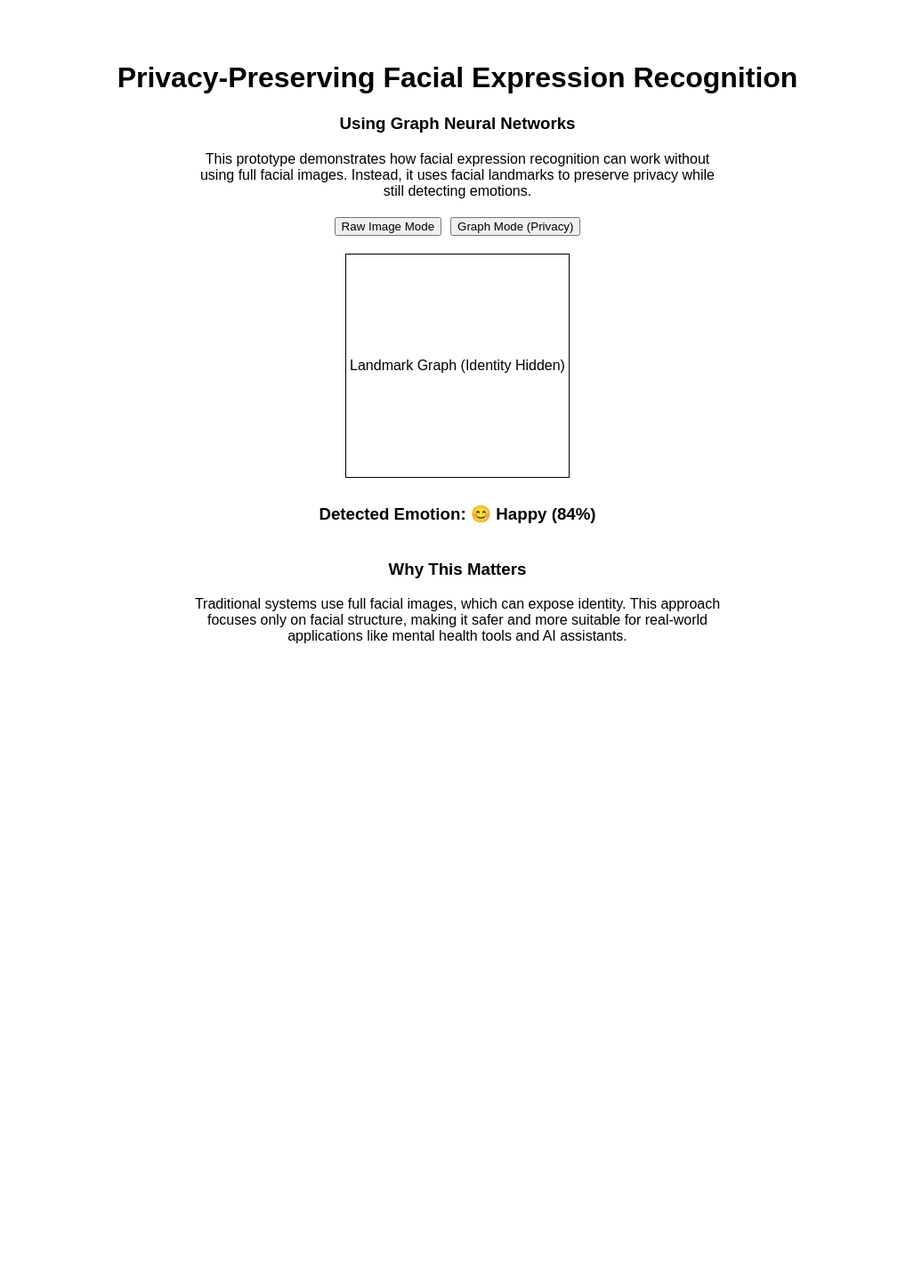
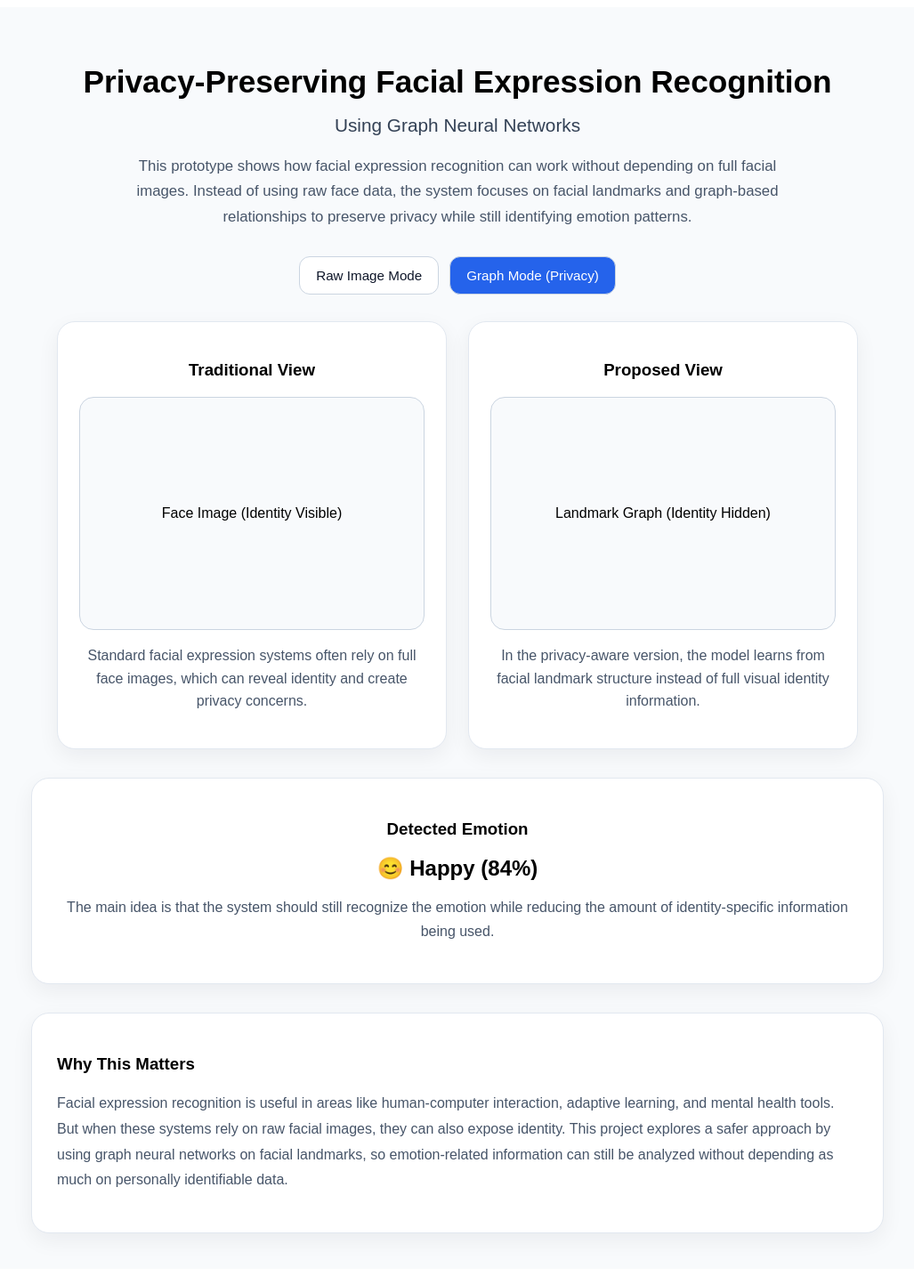
Before and after one commit to gayatrimb12/fer-ann-privacy, a React (Vite) app: page / in a window 1280 px wide. Shown: the whole page at 89% size, without its empty margins (126-1153 px from the left). Before the commit the page ends 800 px from the top, so only its background shows below. Built offline with nearby package versions, Linux system fonts and the light colour scheme.

Commit message:
Update PrivacyFERPrototype.jsx

```diff
--- a/src/PrivacyFERPrototype.jsx
+++ b/src/PrivacyFERPrototype.jsx
@@ -4,62 +4,187 @@ export default function PrivacyFERPrototype() {
   const [mode, setMode] = useState("graph");
 
   return (
-    <div style={{ fontFamily: "Arial", padding: "40px", textAlign: "center" }}>
+    <div
+      style={{
+        fontFamily: "Arial, sans-serif",
+        padding: "40px",
+        textAlign: "center",
+        background: "#f8fafc",
+        minHeight: "100vh",
+      }}
+    >
+      <h1 style={{ fontSize: "2.2rem", marginBottom: "10px" }}>
+        Privacy-Preserving Facial Expression Recognition
+      </h1>
+      <h2 style={{ fontSize: "1.3rem", fontWeight: "normal", color: "#334155" }}>
+        Using Graph Neural Networks
+      </h2>
 
-      <h1>Privacy-Preserving Facial Expression Recognition</h1>
-      <h3>Using Graph Neural Networks</h3>
-
-      <p style={{ maxWidth: "600px", margin: "20px auto" }}>
-        This prototype demonstrates how facial expression recognition can work
-        without using full facial images. Instead, it uses facial landmarks
-        to preserve privacy while still detecting emotions.
+      <p
+        style={{
+          maxWidth: "750px",
+          margin: "20px auto 30px auto",
+          fontSize: "1.05rem",
+          lineHeight: "1.7",
+          color: "#475569",
+        }}
+      >
+        This prototype shows how facial expression recognition can work without
+        depending on full facial images. Instead of using raw face data, the
+        system focuses on facial landmarks and graph-based relationships to
+        preserve privacy while still identifying emotion patterns.
       </p>
 
-      {/* BUTTONS */}
-      <div style={{ margin: "20px" }}>
-        <button onClick={() => setMode("raw")} style={{ marginRight: "10px" }}>
+      <div style={{ marginBottom: "30px" }}>
+        <button
+          onClick={() => setMode("raw")}
+          style={{
+            marginRight: "12px",
+            padding: "12px 18px",
+            borderRadius: "12px",
+            border: "1px solid #cbd5e1",
+            background: mode === "raw" ? "#2563eb" : "white",
+            color: mode === "raw" ? "white" : "#0f172a",
+            cursor: "pointer",
+            fontSize: "0.95rem",
+          }}
+        >
           Raw Image Mode
         </button>
-        <button onClick={() => setMode("graph")}>
+
+        <button
+          onClick={() => setMode("graph")}
+          style={{
+            padding: "12px 18px",
+            borderRadius: "12px",
+            border: "1px solid #cbd5e1",
+            background: mode === "graph" ? "#2563eb" : "white",
+            color: mode === "graph" ? "white" : "#0f172a",
+            cursor: "pointer",
+            fontSize: "0.95rem",
+          }}
+        >
           Graph Mode (Privacy)
         </button>
       </div>
 
-      {/* VISUAL */}
       <div
         style={{
-          width: "250px",
-          height: "250px",
-          margin: "auto",
-          border: "1px solid black",
-          display: "flex",
-          alignItems: "center",
-          justifyContent: "center"
+          maxWidth: "900px",
+          margin: "0 auto",
+          display: "grid",
+          gridTemplateColumns: "1fr 1fr",
+          gap: "24px",
         }}
       >
-        {mode === "raw" ? (
-          <p>Face Image (Identity Visible)</p>
-        ) : (
-          <p>Landmark Graph (Identity Hidden)</p>
-        )}
+        <div
+          style={{
+            background: "white",
+            borderRadius: "20px",
+            padding: "24px",
+            border: "1px solid #e2e8f0",
+            boxShadow: "0 8px 24px rgba(15, 23, 42, 0.06)",
+          }}
+        >
+          <h3>Traditional View</h3>
+          <div
+            style={{
+              height: "260px",
+              borderRadius: "16px",
+              border: "1px solid #cbd5e1",
+              display: "flex",
+              alignItems: "center",
+              justifyContent: "center",
+              background: "#f8fafc",
+              marginTop: "16px",
+            }}
+          >
+            Face Image (Identity Visible)
+          </div>
+          <p style={{ marginTop: "16px", color: "#475569", lineHeight: "1.6" }}>
+            Standard facial expression systems often rely on full face images,
+            which can reveal identity and create privacy concerns.
+          </p>
+        </div>
+
+        <div
+          style={{
+            background: "white",
+            borderRadius: "20px",
+            padding: "24px",
+            border: "1px solid #e2e8f0",
+            boxShadow: "0 8px 24px rgba(15, 23, 42, 0.06)",
+          }}
+        >
+          <h3>Proposed View</h3>
+          <div
+            style={{
+              height: "260px",
+              borderRadius: "16px",
+              border: "1px solid #cbd5e1",
+              display: "flex",
+              alignItems: "center",
+              justifyContent: "center",
+              background: "#f8fafc",
+              marginTop: "16px",
+            }}
+          >
+            {mode === "raw"
+              ? "Face Image (Identity Visible)"
+              : "Landmark Graph (Identity Hidden)"}
+          </div>
+          <p style={{ marginTop: "16px", color: "#475569", lineHeight: "1.6" }}>
+            In the privacy-aware version, the model learns from facial landmark
+            structure instead of full visual identity information.
+          </p>
+        </div>
       </div>
 
-      {/* RESULT */}
-      <div style={{ marginTop: "30px" }}>
-        <h3>Detected Emotion: 😊 Happy (84%)</h3>
-      </div>
-
-      {/* EXPLANATION */}
-      <div style={{ marginTop: "40px", maxWidth: "600px", marginInline: "auto" }}>
-        <h3>Why This Matters</h3>
-        <p>
-          Traditional systems use full facial images, which can expose identity.
-          This approach focuses only on facial structure, making it safer and
-          more suitable for real-world applications like mental health tools
-          and AI assistants.
+      <div
+        style={{
+          marginTop: "32px",
+          background: "white",
+          maxWidth: "900px",
+          marginInline: "auto",
+          borderRadius: "20px",
+          padding: "28px",
+          border: "1px solid #e2e8f0",
+          boxShadow: "0 8px 24px rgba(15, 23, 42, 0.06)",
+        }}
+      >
+        <h3>Detected Emotion</h3>
+        <p style={{ fontSize: "1.5rem", margin: "12px 0", fontWeight: "bold" }}>
+          😊 Happy (84%)
+        </p>
+        <p style={{ color: "#475569", lineHeight: "1.7" }}>
+          The main idea is that the system should still recognize the emotion
+          while reducing the amount of identity-specific information being used.
         </p>
       </div>
 
+      <div
+        style={{
+          marginTop: "32px",
+          background: "white",
+          maxWidth: "900px",
+          marginInline: "auto",
+          borderRadius: "20px",
+          padding: "28px",
+          border: "1px solid #e2e8f0",
+          boxShadow: "0 8px 24px rgba(15, 23, 42, 0.06)",
+          textAlign: "left",
+        }}
+      >
+        <h3>Why This Matters</h3>
+        <p style={{ color: "#475569", lineHeight: "1.8" }}>
+          Facial expression recognition is useful in areas like human-computer
+          interaction, adaptive learning, and mental health tools. But when
+          these systems rely on raw facial images, they can also expose identity.
+          This project explores a safer approach by using graph neural networks
+          on facial landmarks, so emotion-related information can still be
+          analyzed without depending as much on personally identifiable data.
+        </p>
+      </div>
     </div>
   );
 }
```
